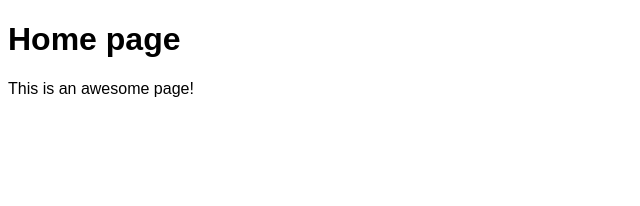
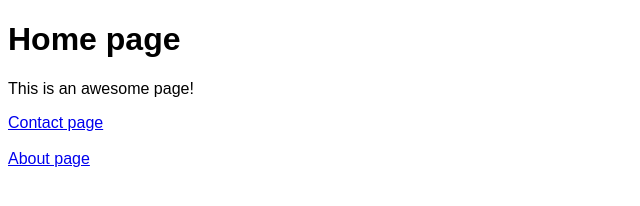
Before and after one commit to andrezz-b/basic-informational-site, a plain HTML site: page index.html in a window 1280 px wide. Shown: the whole page, without its empty margins (0-640 px from the left). Drawn offline with Linux system fonts and the light colour scheme.

Commit message:
Added links that connect the pages.

```diff
--- a/index.html
+++ b/index.html
@@ -14,5 +14,9 @@
   <body>
     <h1>Home page</h1>
     <p>This is an awesome page!</p>
+    <a href="/contact-me">Contact page</a>
+    <br />
+    <br />
+    <a href="/about">About page</a>
   </body>
 </html>
```
Also changed, not shown: 404.html (+2 -0 lines), about.html (+2 -0 lines), contact-me.html (+1 -0 lines).
